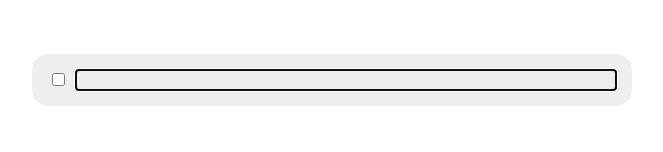
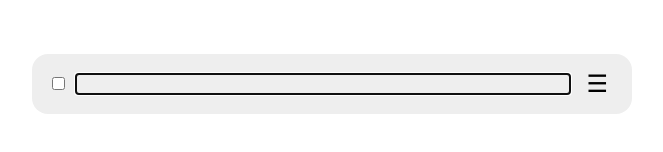
Before and after one commit to Astro-diadia/reactJs-pet, a React app in the folder goodsList/homework-starter/: page / in a window 1280 px wide. Both pictures are taken after a click on the button "Новый элемент". Shown: the part 148-300 px from the top of the page, without its empty margins (308-971 px from the left). Built offline with nearby package versions, Linux system fonts and the light colour scheme; the HTML template or start-up script is replaced by a standard one.

Commit message:
polished functionlity(see desc)
- remade css for card and form
- added drug and drop btn
- connected listeners to btn, so no interference with ones of form

```diff
--- a/goodsList/homework-starter/src/components/CardList.jsx
+++ b/goodsList/homework-starter/src/components/CardList.jsx
@@ -31,7 +31,6 @@ const SortableCardItem = ({
       ref={setNodeRef}
       style={style}
       {...attributes}
-      {...listeners}
     >
       <Card
         id={id}
@@ -43,6 +42,10 @@ const SortableCardItem = ({
         toFocus={toFocus}
         item={item}
       />
+      <button className="card-list__drag-handle" aria-label="Drag handle"
+        {...listeners}>
+        &#x2630;
+      </button>
     </li>
   )
 }
--- a/goodsList/homework-starter/src/styles/Card.css
+++ b/goodsList/homework-starter/src/styles/Card.css
@@ -1,7 +1,5 @@
 .card {
-  padding: 16px;
-  border-radius: 16px;
-  background-color: #eee;
+  width: 100%;
   display: flex;
   flex-direction: row;
   align-items: center;
@@ -20,6 +18,6 @@
   opacity: 0.5;
 }
 
-.card:has(.card__done:checked) > .card__title:not(:focus) {
+.card:has(.card__done:checked)>.card__title:not(:focus) {
   text-decoration: line-through;
 }
--- a/goodsList/homework-starter/src/styles/CardList.css
+++ b/goodsList/homework-starter/src/styles/CardList.css
@@ -19,4 +19,22 @@
 
 .card-list__item {
   animation: appearance 0.3s ease forwards;
+  display: flex;
+  align-items: center;
+  padding: 16px;
+  border-radius: 16px;
+  background-color: #eee;
+  gap: 8px;
 }
+
+.card-list__drag-handle {
+  background: none;
+  border: none;
+  cursor: grab;
+  font-size: 1.5rem;
+  padding: 0 8px;
+}
+
+.card-list__drag-handle:active {
+  cursor: grabbing;
+}
```
